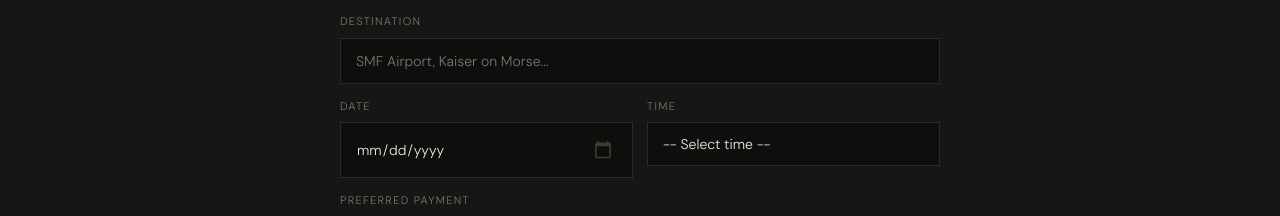
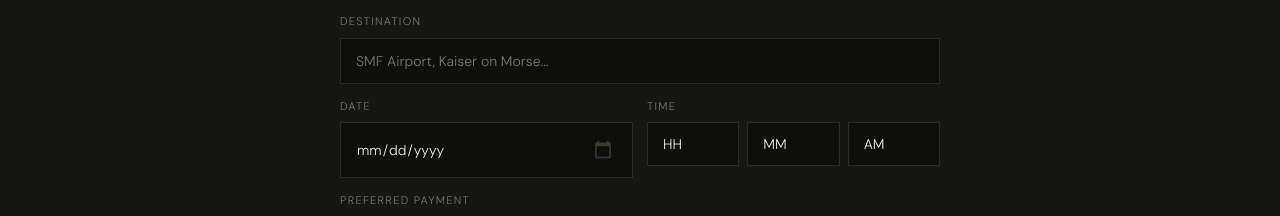
Before and after one commit to Dobro323/private-rides-RA, a Next.js app: page / in a window 1280 px wide. Shown: the part 1860-2076 px from the top of the page. Built offline with nearby package versions, Linux system fonts and the light colour scheme.

Commit message:
Implement time selection with hour, minute, and AM/PM

```diff
--- a/app/page.tsx
+++ b/app/page.tsx
@@ -40,7 +40,22 @@ export default function Home() {
     }
   }
 
-  return (
+
+
+      function updateTime() {
+      const h = (document.getElementById('time_hour') as HTMLSelectElement)?.value
+      const m = (document.getElementById('time_min') as HTMLSelectElement)?.value
+      const ampm = (document.getElementById('time_ampm') as HTMLSelectElement)?.value
+      if (!h || !m) return
+      let hour = parseInt(h)
+      if (ampm === 'PM' && hour !== 12) hour += 12
+      if (ampm === 'AM' && hour === 12) hour = 0
+      const val = `${String(hour).padStart(2,'0')}:${m}`
+      const input = document.getElementById('ride_time') as HTMLInputElement
+      if (input) input.value = val
+    }
+
+    return (
     <>
       <style>{`
         *, *::before, *::after { box-sizing: border-box; margin: 0; padding: 0; }
@@ -267,24 +282,28 @@ export default function Home() {
                     onClick={(e) => (e.target as HTMLInputElement).showPicker?.()}
                   />
                 </div>
+
                 <div className="field">
-                  <label htmlFor="ride_time">{t.field_time}</label>
-                  <select id="ride_time" name="ride_time" required>
-                    <option value="">-- Select time --</option>
-                    {Array.from({ length: 24 * 12 }, (_, i) => {
-                      const h = Math.floor(i / 12)
-                      const m = (i % 12) * 5
-                      const hh = String(h).padStart(2, '0')
-                      const mm = String(m).padStart(2, '0')
-                      const ampm = h < 12 ? 'AM' : 'PM'
-                      const h12 = h === 0 ? 12 : h > 12 ? h - 12 : h
-                      return (
-                        <option key={`${hh}:${mm}`} value={`${hh}:${mm}`}>
-                          {`${h12}:${mm} ${ampm}`}
-                        </option>
-                      )
-                    })}
-                  </select>
+                  <label>{t.field_time}</label>
+                  <input type="hidden" id="ride_time" name="ride_time" required />
+                  <div style={{ display: 'flex', gap: 8 }}>
+                    <select id="time_hour" style={{ flex: 1 }} onChange={() => updateTime()}>
+                      <option value="">HH</option>
+                      {[12,1,2,3,4,5,6,7,8,9,10,11].map(h => (
+                        <option key={h} value={String(h)}>{String(h).padStart(2,'0')}</option>
+                      ))}
+                    </select>
+                    <select id="time_min" style={{ flex: 1 }} onChange={() => updateTime()}>
+                      <option value="">MM</option>
+                      {['00','05','10','15','20','25','30','35','40','45','50','55'].map(m => (
+                        <option key={m} value={m}>{m}</option>
+                      ))}
+                    </select>
+                    <select id="time_ampm" style={{ flex: 1 }} onChange={() => updateTime()}>
+                      <option value="AM">AM</option>
+                      <option value="PM">PM</option>
+                    </select>
+                  </div>
                 </div>
               </div>
 
```
